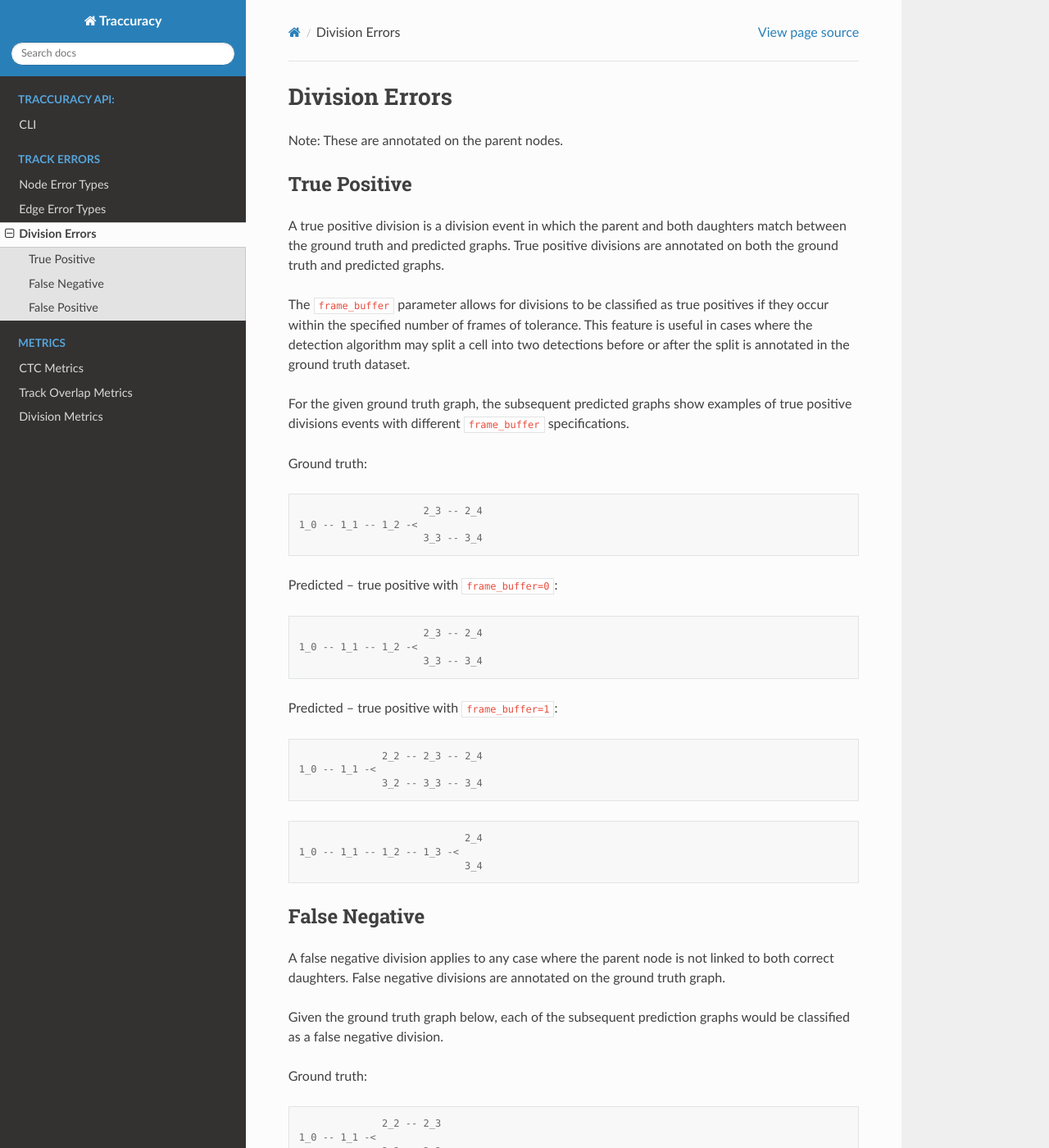
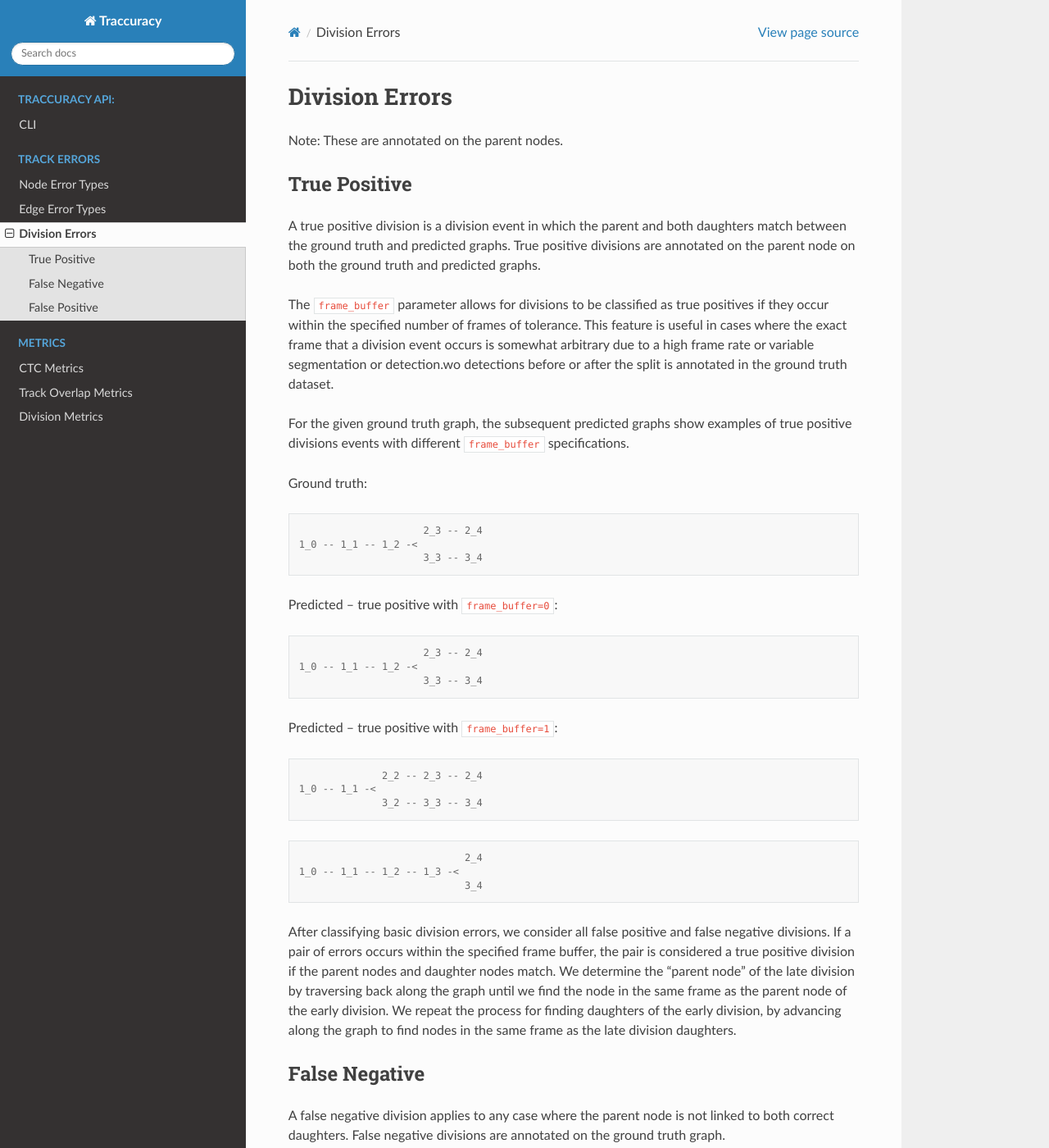
Before and after one commit to Janelia-Trackathon-2023/traccuracy, a Sphinx documentation site: the page built from docs/source/track_errors/divisions.rst, in a window 1280 px wide and 1400 px high. Shown: the whole window at 82% size. Built offline with Sphinx 7.4.7 and the Read the Docs theme 2.0.0, drawn with Linux system fonts in a browser that asks for light colours; pages that are not in the unit, such as notebooks, are missing from menus.

Commit message:
Steal some division docs from the division submodule docstring

```diff
--- a/docs/source/track_errors/divisions.rst
+++ b/docs/source/track_errors/divisions.rst
@@ -5,9 +5,9 @@ Note: These are annotated on the parent nodes.
 True Positive
 -------------
 
-A true positive division is a division event in which the parent and both daughters match between the ground truth and predicted graphs. True positive divisions are annotated on both the ground truth and predicted graphs.
+A true positive division is a division event in which the parent and both daughters match between the ground truth and predicted graphs. True positive divisions are annotated on the parent node on both the ground truth and predicted graphs.
 
-The ``frame_buffer`` parameter allows for divisions to be classified as true positives if they occur within the specified number of frames of tolerance. This feature is useful in cases where the detection algorithm may split a cell into two detections before or after the split is annotated in the ground truth dataset.
+The ``frame_buffer`` parameter allows for divisions to be classified as true positives if they occur within the specified number of frames of tolerance. This feature is useful in cases where the exact frame that a division event occurs is somewhat arbitrary due to a high frame rate or variable segmentation or detection.wo detections before or after the split is annotated in the ground truth dataset.
 
 For the given ground truth graph, the subsequent predicted graphs show examples of true positive divisions events with different ``frame_buffer`` specifications.
 
@@ -34,6 +34,8 @@ Predicted -- true positive with ``frame_buffer=1``::
                               2_4
   1_0 -- 1_1 -- 1_2 -- 1_3 -<
                               3_4
+
+After classifying basic division errors, we consider all false positive and false negative divisions. If a pair of errors occurs within the specified frame buffer, the pair is considered a true positive division if the parent nodes and daughter nodes match. We determine the "parent node" of the late division by traversing back along the graph until we find the node in the same frame as the parent node of the early division. We repeat the process for finding daughters of the early division, by advancing along the graph to find nodes in the same frame as the late division daughters.
 
 False Negative
 --------------
```
